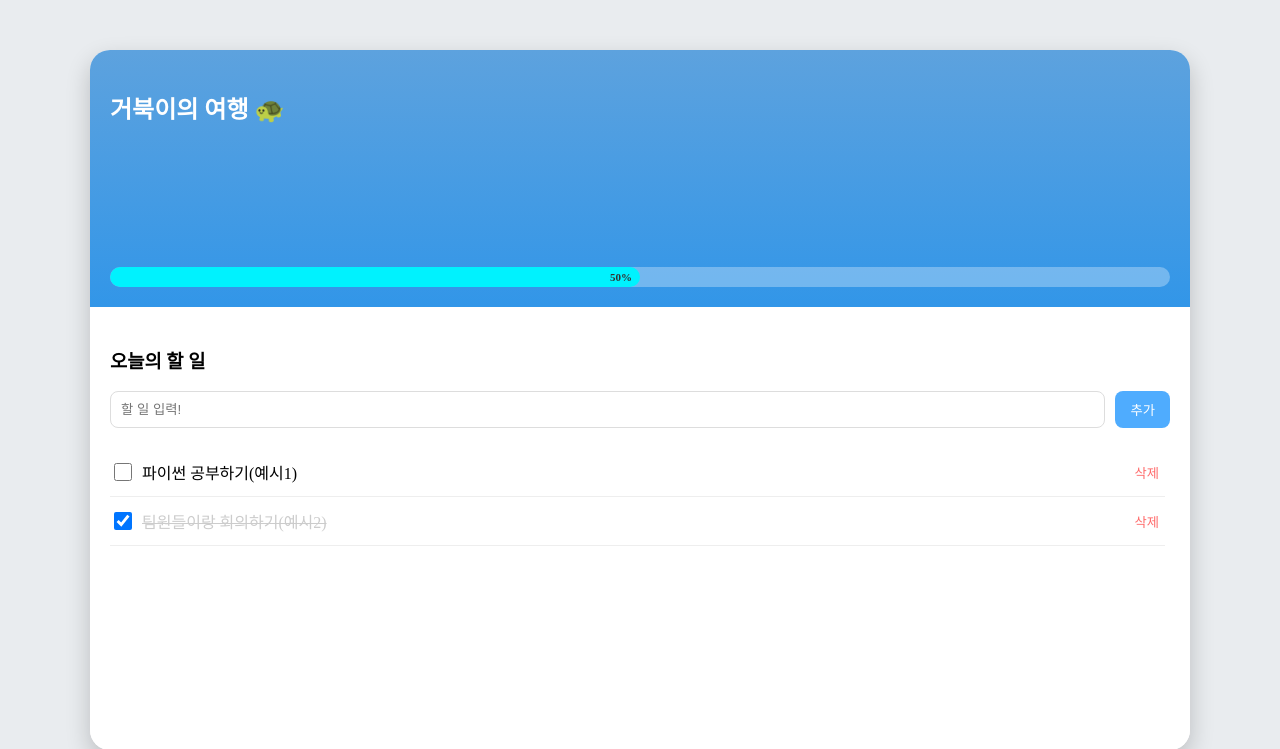
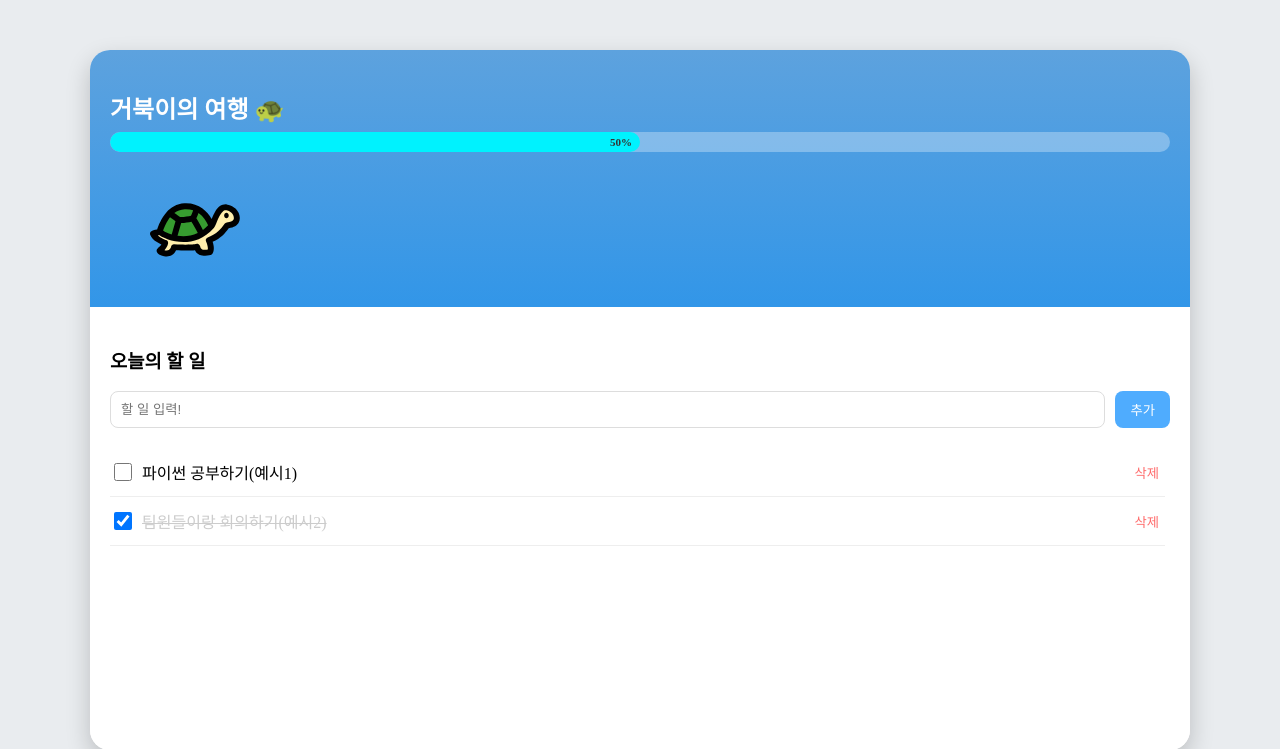
Before and after one commit to sowinblue/turtletrip-withme, a Flask app: page / in a window 1280 px wide. Shown: the top 749 px of the page. Run offline with Flask 3, Linux system fonts and the light colour scheme.

Commit message:
수빈님과 합침

```diff
--- a/static/css/style.css
+++ b/static/css/style.css
@@ -69,7 +69,7 @@ body {
 /*진행률 바 컨테이너*/
 .progress-container {
     position: absolute; /*거북이 영역 바닥에 붙이기*/
-    bottom: 20px;
+    bottom: 155px;
     left: 20px;
     right: 20px;
 }
@@ -162,3 +162,17 @@ body {
     text-decoration: line-through;
     color: #ccc;
 }
+
+.turtle_moveline-section{ /*거북이가 돌아다닐 영역_수빈 22*/
+    height: 4px;
+    max-width: 1000px; /*지정한 너비보다 커지지 않게 막음 */
+    top: 200px;/*위쪽 여백_요소의 절대적인 위치 좌표*/
+    margin: 0 auto;   /* 화면 중앙 정렬_(전체 화면 - max-width => 남은 px 둘로 나눠서 양옆에 붙임)*/
+    position: relative /*img 이동의 기준*/
+}
+
+.turtle_img{ /*거북이 css_수빈 22*/
+    left: 10px;  /* 왼쪽에 100px 여백 줌 */
+    bottom: 70px;
+    position: absolute; /*movezone 기준으로 움직일게*/
+}
--- a/templates/index.html
+++ b/templates/index.html
@@ -18,6 +18,12 @@
         <!-- 상단: 거북이 경로 + 진행률 상태바 영역 -->
         <section class="turtle-section">
             <h2>거북이의 여행 🐢</h2>
+
+            <div class = "turtle_moveline-section"> <!--거북이 이동 가능 구역-->
+            <div class = "turtle_img"> <!--거북이 구역-->
+                <img id="turtle_img" class="turtle" src="{{ url_for('static', filename='images/turtle_idle.svg') }}", alt="거북이 대기", width="90", height="90"><!--거북이-->
+            </div>
+            </div>
 
             <!-- 진행률 바 (2월2일 A/B 담당자가 width 값 제어 예정!!) -->
             <div class="progress-container">
@@ -73,7 +79,7 @@
         });
         </script>
 
-        <!-- main.js에 코드 옮기면 위의 script 코드 이걸로 교체 <script src="{{ url_for('static', filename='js/main.js') }}"></script> */ -->
+        <!-- main.js에 코드 옮기면 위의 script 코드 이걸로 <script src="{{ url_for('static', filename='js/main.js') }}"></script> */ -->
 
 </body>
 </html>
```
